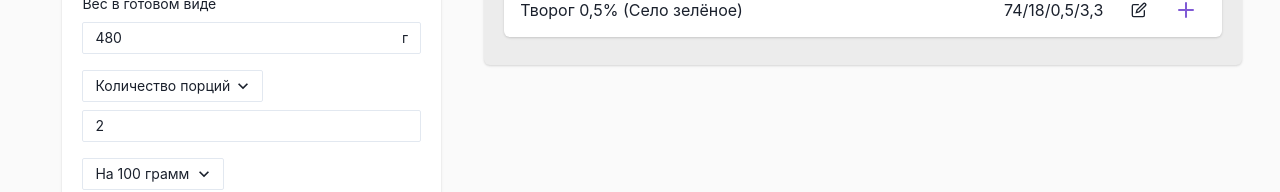
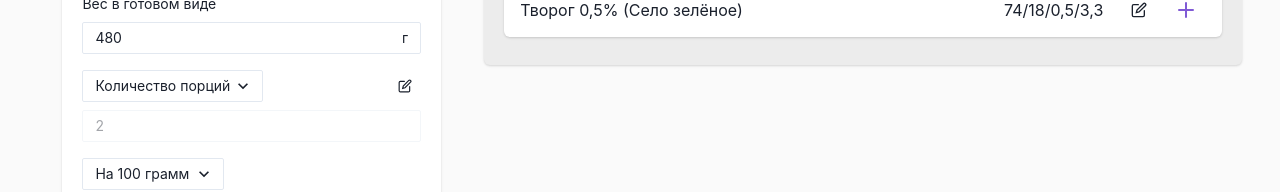
Before and after one commit to kmwk10/dish-analyzer, a React (Create React App) app in the folder frontend/: page /dishes/editor/1 in a window 1280 px wide. Shown: the part 348-540 px from the top of the page. Built offline with nearby package versions, Linux system fonts and the light colour scheme.

Commit message:
feat(frontend): add recalculation of servings and serving weight on save in ServingSelect

```diff
--- a/frontend/src/pages/EditorDish/EditorDishCard.jsx
+++ b/frontend/src/pages/EditorDish/EditorDishCard.jsx
@@ -48,12 +48,20 @@ export default function EditorDishCard({ dish }) {
 
   const currentServingValue = servingMode === "servings" ? servings : servingWeight;
 
-  const handleServingInputChange = (e) => {
-    const value = e.target.value;
+  const handleServingSave = (newValue) => {
+    const w = parseFloat(weight.replace(",", "."));
+    const val = parseFloat(newValue.replace(",", "."));
+
+    if (!w || !val) return;
+
     if (servingMode === "servings") {
-      setServings(value);
+      const newServingWeight = w / val;
+      setServings(newValue);
+      setServingWeight(formatNumber(newServingWeight));
     } else {
-      setServingWeight(value);
+      const newServings = w / val;
+      setServingWeight(newValue);
+      setServings(formatNumber(newServings, 2));
     }
   };
 
@@ -103,7 +111,7 @@ export default function EditorDishCard({ dish }) {
           mode={servingMode}
           setMode={setServingMode}
           currentValue={currentServingValue}
-          handleServingInputChange={handleServingInputChange}
+          onSave={handleServingSave}
         />
 
         <NutritionSelect
--- a/frontend/src/pages/EditorDish/ServingSelect.jsx
+++ b/frontend/src/pages/EditorDish/ServingSelect.jsx
@@ -1,8 +1,29 @@
-import { Select, Input, InputGroup, InputRightElement } from "@chakra-ui/react";
+import { Flex, Select, Input, InputGroup, InputRightElement, IconButton, Tooltip } from "@chakra-ui/react";
+import { EditIcon, CheckIcon, NotAllowedIcon } from "@chakra-ui/icons";
+import { useState } from "react";
 
-export default function ServingSelect({ mode, setMode, currentValue, handleServingInputChange }) {
+export default function ServingSelect({ mode, setMode, currentValue, onSave }) {
+  const [isEditing, setIsEditing] = useState(false);
+  const [tempValue, setTempValue] = useState(currentValue);
+
+  const handleEdit = () => {
+    setTempValue(currentValue);
+    setIsEditing(true);
+  };
+
+  const handleCancel = () => {
+    setIsEditing(false);
+    setTempValue(currentValue);
+  };
+
+  const handleSave = () => {
+    setIsEditing(false);
+    onSave(tempValue);
+  };
+
   return (
     <>
+      <Flex>
         <Select
           size="sm"
           mb="0.5rem"
@@ -12,11 +33,45 @@ export default function ServingSelect({ mode, setMode, currentValue, handleServi
           <option value='servings'>Количество порций</option>
           <option value='serving_weight'>Вес порции</option>
         </Select>
+
+        {isEditing ?
+          <Flex ml="auto" >
+            <Tooltip label="Отменить" placement="top-end" bg="#ECECEC" color="black">
+              <IconButton
+                icon={<NotAllowedIcon />}
+                size="sm"
+                variant="ghost"
+                onClick={handleCancel}
+              />
+            </Tooltip>
+            <Tooltip label="Сохранить" placement="top-end" bg="#ECECEC" color="black">
+              <IconButton
+                icon={<CheckIcon />}
+                size="sm"
+                variant="ghost"
+                onClick={handleSave}
+              />
+            </Tooltip>
+          </Flex>
+        :
+        <Tooltip label="Редактировать" placement="top-end" bg="#ECECEC" color="black">
+          <IconButton
+            icon={<EditIcon />}
+            size="sm"
+            variant="ghost"
+            ml="auto"
+            onClick={handleEdit}
+          />
+        </Tooltip>
+        }
+      </Flex>
+
       <InputGroup size="sm">
         <Input
-          value={currentValue}
-          onChange={handleServingInputChange}
+          value={isEditing ? tempValue : currentValue}
+          onChange={(e) => setTempValue(e.target.value)}
           placeholder={mode === "servings" ? "Введите количество порций" : "Введите вес порции"}
+          isDisabled={!isEditing}
           mb="1rem"
         />
         {mode === "serving_weight" && (
```
Lines whose indentation alone changed are shown as unchanged.
